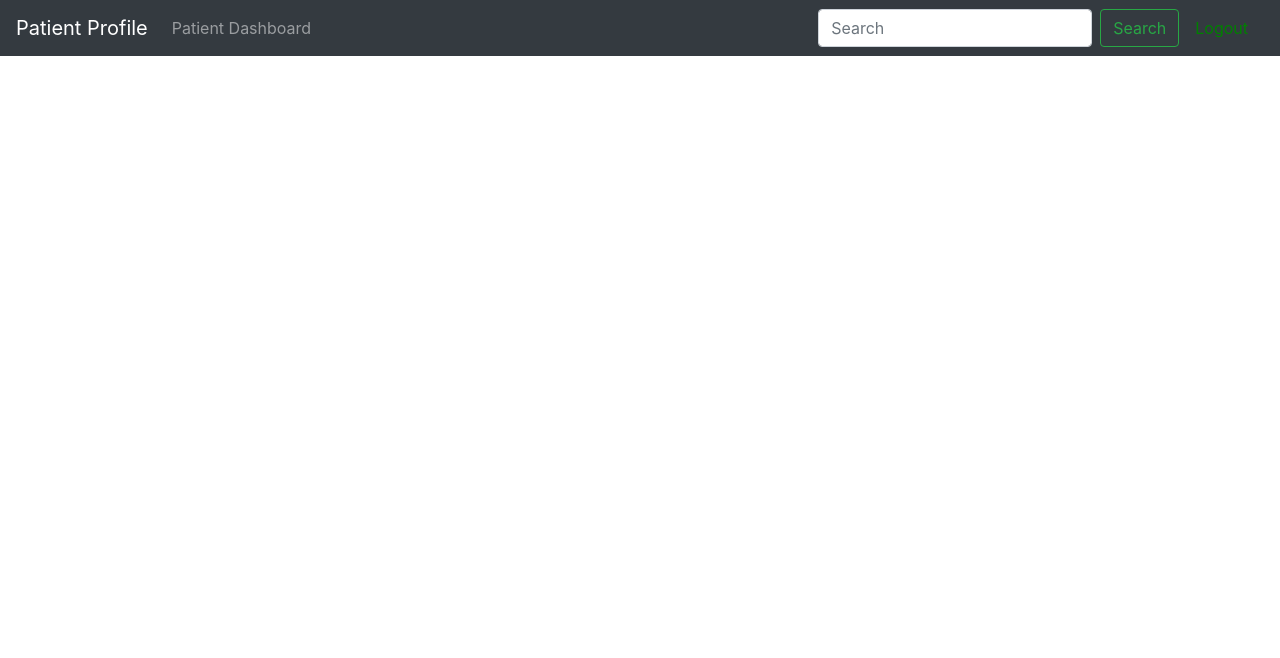
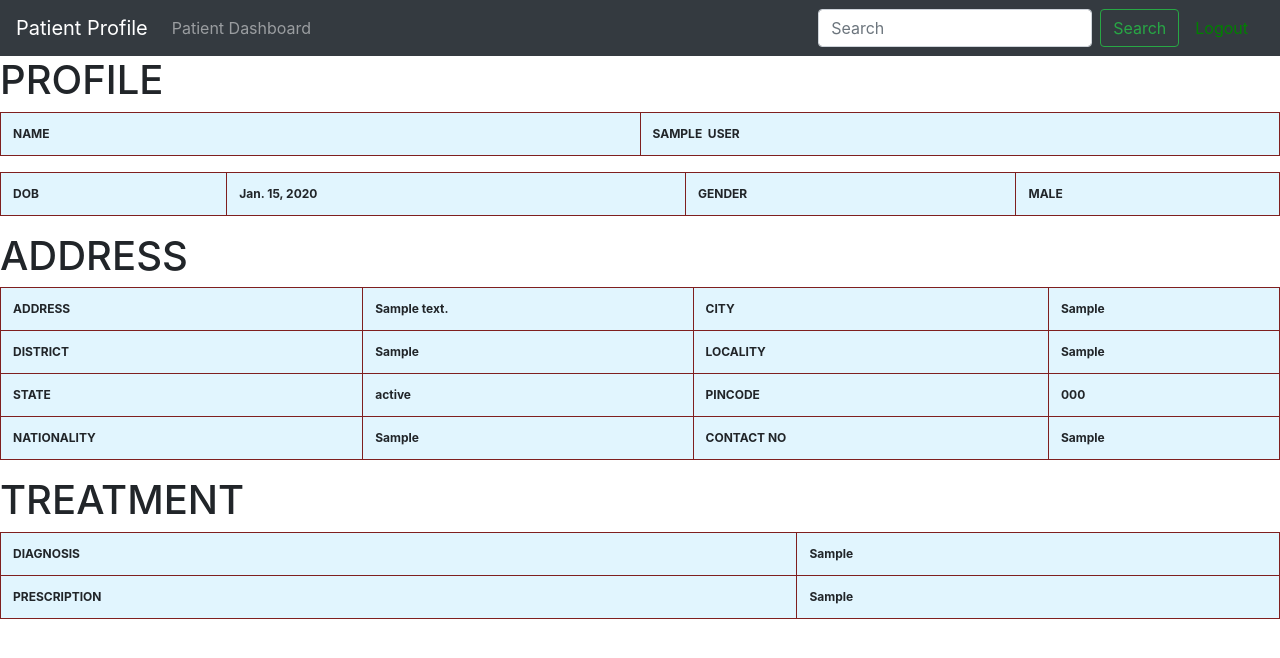
Before and after one commit to shreyaswikriti/patient-dashboard, a Django app: page /patient/patient_profile in a window 1280 px wide. Shown: the top 658 px of the page. Run offline with Django 3.2, Linux system fonts and the light colour scheme; a user stored in the database is signed in; tables that the repository leaves empty hold one stand-in row (values such as "Sample post"); parts of the project's set-up code (start-up, migrations or seed data) failed here and were passed over; some libraries are stand-ins or nearby versions.

Commit message:
patient profile added

```diff
--- a/project_dashboard/patient/templates/patient_profile.html
+++ b/project_dashboard/patient/templates/patient_profile.html
@@ -5,3 +5,130 @@
 {{% block nav %}<a class="navbar-brand" href="" >Patient Profile </a>{% endblock %}
 
 {%block nav2 %} <a class="nav-link" href="{% url 'patient_detail' %}">Patient Dashboard </a>{% endblock %}
+{% block content %}
+
+<style type="text/css">
+		.table td{
+		background-color: #E1F5FE;
+		border:1px solid #7f1f1f;
+			}
+			.table tbody tr:hover td, .table tbody tr:hover th {
+    background-color: lightblue;
+}
+.table{ font-color:#170213;
+	font-weight: bolder;
+font-size: 12px;
+height: 20px;
+ }
+	</style>
+
+<div>
+<table class="table table-hover">
+    <thead>
+      <tr>
+        <h1>PROFILE</h1>
+      </tr>
+    </thead>
+    <tbody>
+      <tr>
+        <td style="width: 50%;" >NAME</td>
+
+        <td style="width: 50%;text-transform: uppercase;" >{{detail.firstName}}&nbsp {{detail.lastName}}</td>
+      </tr>
+
+    </tbody>
+  </table>
+</div>
+<div>
+<table class="table table-hover">
+       <tr>
+        <td >DOB</td>
+
+        <td>{{detail.dob}}</td>
+
+        <td>GENDER</td>
+
+        <td>{{detail.gender}}</td>
+      </tr>
+    </tbody>
+  </table>
+</div>
+<div>
+<table class="table table-hover">
+    <thead>
+      <tr>
+        <h1>ADDRESS</h1>
+      </tr>
+    </thead>
+    <tbody>
+      <tr>
+        <td >ADDRESS</td>
+
+        <td>{{details.Address}}</td>
+
+
+        <td >CITY</td>
+
+        <td>{{details.city}}</td>
+
+      </tr>
+      <tr>
+        <td >DISTRICT</td>
+
+        <td>{{details.district}}</td>
+
+
+        <td >LOCALITY</td>
+
+        <td>{{details.locality}}</td>
+
+      </tr>
+
+      <tr>
+        <td>STATE</td>
+
+        <td>{{details.state}}</td>
+
+        <td >PINCODE</td>
+
+        <td>{{details.pincode}}</td>
+
+      </tr>
+      <tr>
+        <td >NATIONALITY</td>
+
+        <td>{{details.nationality}}</td>
+
+
+        <td >CONTACT NO</td>
+
+        <td>{{details.contactno}}</td>
+
+      </tr>
+    </tbody>
+  </table>
+</div>
+<div>
+<table class="table table-hover">
+    <thead>
+      <tr>
+        <h1>TREATMENT</h1>
+      </tr>
+    </thead>
+    <tbody>
+      <tr>
+        <td >DIAGNOSIS</td>
+
+        <td>{{T.diagnosis}}</td>
+      </tr>
+
+      <tr>
+        <td>PRESCRIPTION</td>
+
+        <td>{{T.prescription}}</td>
+      </tr>
+    </tbody>
+  </table>
+</div>
+</table>
+{% endblock %}
--- a/project_dashboard/patient/views.py
+++ b/project_dashboard/patient/views.py
@@ -1,5 +1,9 @@
 from django.shortcuts import render
 from login_reg.decorators import allowed_roles
+
+
+
+from .models import PatientProfile,PatientAddress,PatientTreatment
 
 # Create your views here.
 import logging
@@ -12,5 +16,15 @@ def patient_detail(request):
 	# logger.info("Requesting for registration or Login Page")
 	return render(request, 'patient_dashboard.html', {})
 
+
 def patient_profile(request):
-	return render(request, 'patient_profile.html', {})
+	try:
+		detail=PatientProfile.objects.filter(user=request.user).first()
+		logger.info("Name:{} {} dob: {} and Gender: {}".format(detail.firstName, detail.lastName, detail.dob, detail.gender))
+		details=PatientAddress.objects.filter(user=request.user).first()
+		logger.info("Address:{} city:{} District: {} Locality: {} State: {} Pincode: {} Nationality: {} contactno:{}".format(details.Address, details.city, details.district, details.locality,details.state,details.pincode,details.nationality,details.contactno))
+		T=PatientTreatment.objects.filter(patient__user=request.user).first()
+		logger.info("Diagnosis:{} Prescription: {} ".format(T.diagnosis, T.prescription))
+	except:
+		logger.error("oject not found")
+	return render(request, 'patient_profile.html', {"detail":detail,"details":details,"T":T})
```
